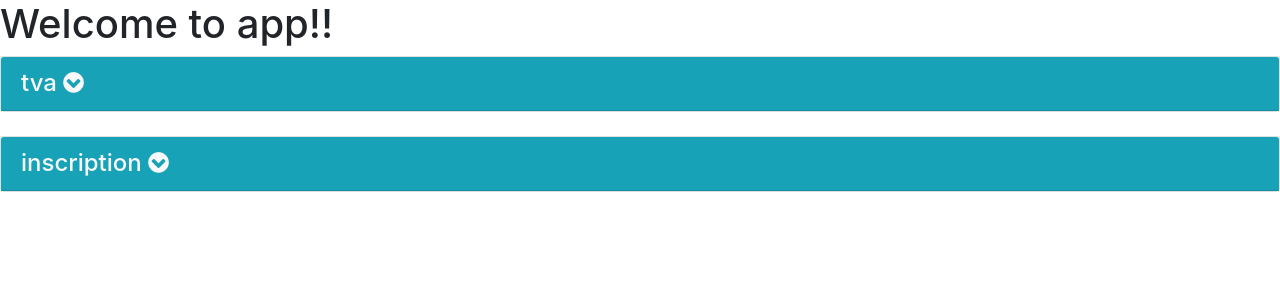
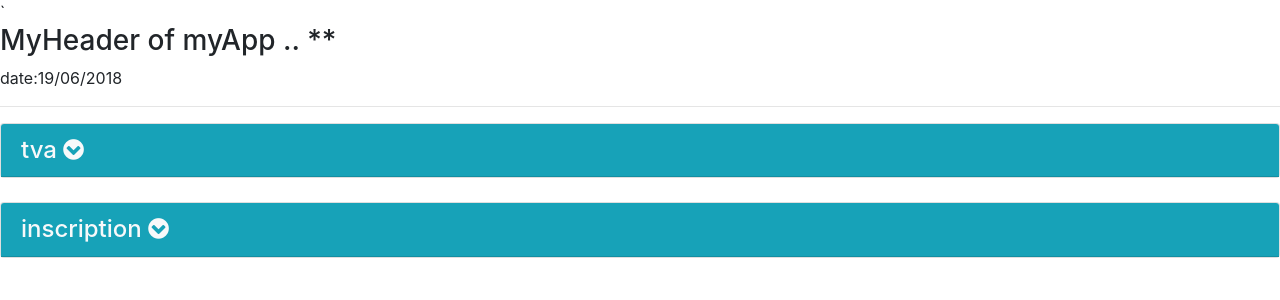
Before and after one commit to didier-tp/ibdef_angular, an Angular app: page / in a window 1280 px wide. Shown: the top 300 px of the page. Built offline with nearby package versions, Linux system fonts and the light colour scheme.

Commit message:
nouvelle version

```diff
--- a/src/app/app.component.html
+++ b/src/app/app.component.html
@@ -1,8 +1,4 @@
-<!--The content below is only a placeholder and can be replaced.-->
-<div style="text-align:left">
-  <h1>
-    Welcome to {{ title }}!!
-  </h1>
+<my-header [titre]="title" fixedValue="**"></my-header>
 
   <toggle-panel [title]=" 'tva' " >
       <app-tva></app-tva>
@@ -11,5 +7,3 @@
 <toggle-panel [title]=" 'inscription' " >
   <app-inscription></app-inscription>
 </toggle-panel>
-
-</div>
--- a/src/app/app.component.ts
+++ b/src/app/app.component.ts
@@ -7,5 +7,5 @@ import { Component } from "@angular/core";
   styleUrls: ['./app.component.css']
 })
 export class AppComponent {
-  title = 'app';
+  title = 'myApp';
 }
--- a/src/app/app.module.ts
+++ b/src/app/app.module.ts
@@ -6,12 +6,14 @@ import { TvaComponent } from './tva/tva.component';
 import { FormsModule } from '@angular/forms';
 import { InscriptionComponent } from './inscription/inscription.component';
 import { UtilModule } from '../util/util.module';
+import { MyHeaderComponent } from './my-header/my-header.component';
 
 @NgModule({
   declarations: [
     AppComponent,
     TvaComponent,
-    InscriptionComponent
+    InscriptionComponent,
+    MyHeaderComponent
   ],
   imports: [
     BrowserModule , FormsModule , UtilModule
--- /dev/null
+++ b/src/app/my-header/my-header.component.html
@@ -0,0 +1,3 @@
+`<h3>MyHeader of {{titre}} .. {{fixedValue}}</h3>
+date:{{date  | date:"dd/MM/yyyy" }}
+<hr/>
--- /dev/null
+++ b/src/app/my-header/my-header.component.ts
@@ -0,0 +1,27 @@
+import { Component, OnInit, Input } from '@angular/core';
+
+@Component({
+  selector: 'my-header',
+  templateUrl: './my-header.component.html',
+  styleUrls: ['./my-header.component.css']
+})
+export class MyHeaderComponent implements OnInit {
+
+@Input()
+titre : string;
+
+@Input()
+fixedValue : string;
+
+date: Date ;
+
+constructor(){
+this.date = new Date();
+}
+
+
+
+  ngOnInit() {
+  }
+
+}
```
Also changed, not shown: src/app/my-header/my-header.component.css (added), 1 other file (tests, documents, lock files or other folders).
